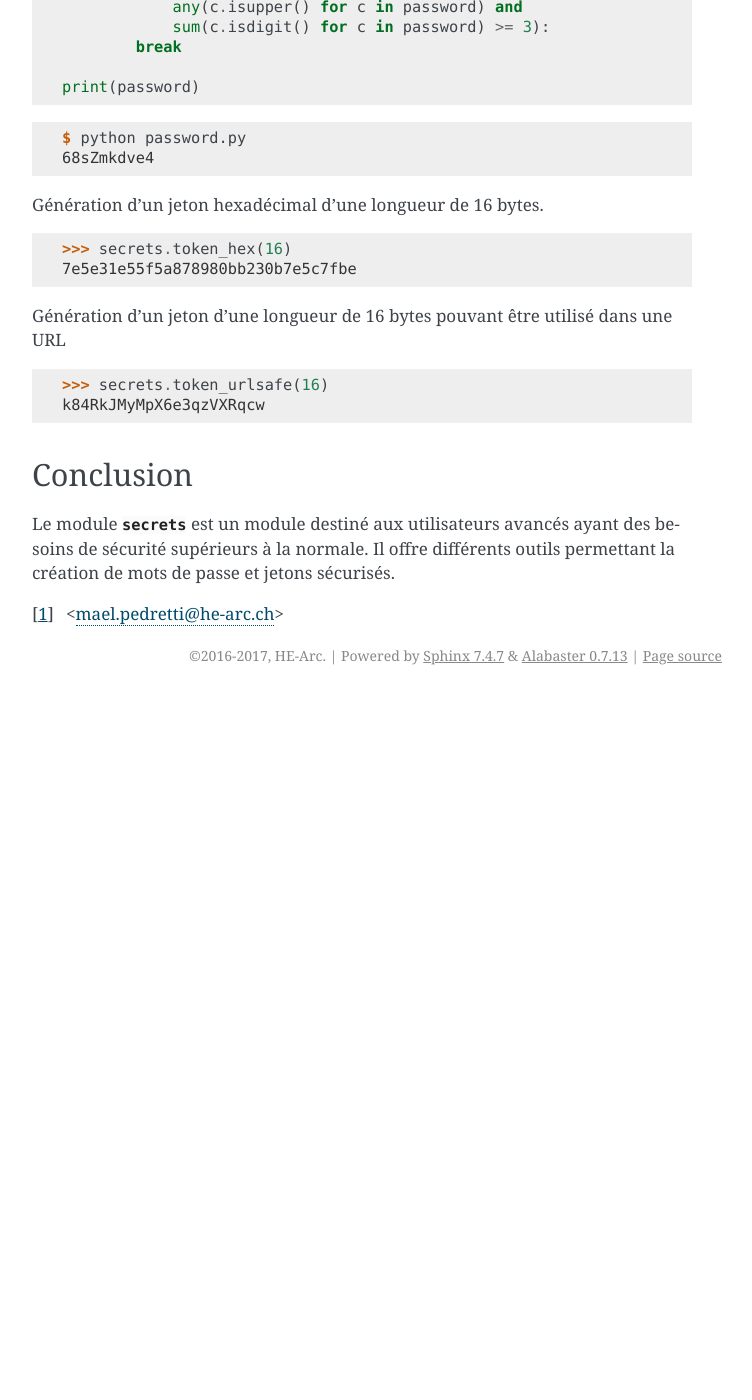
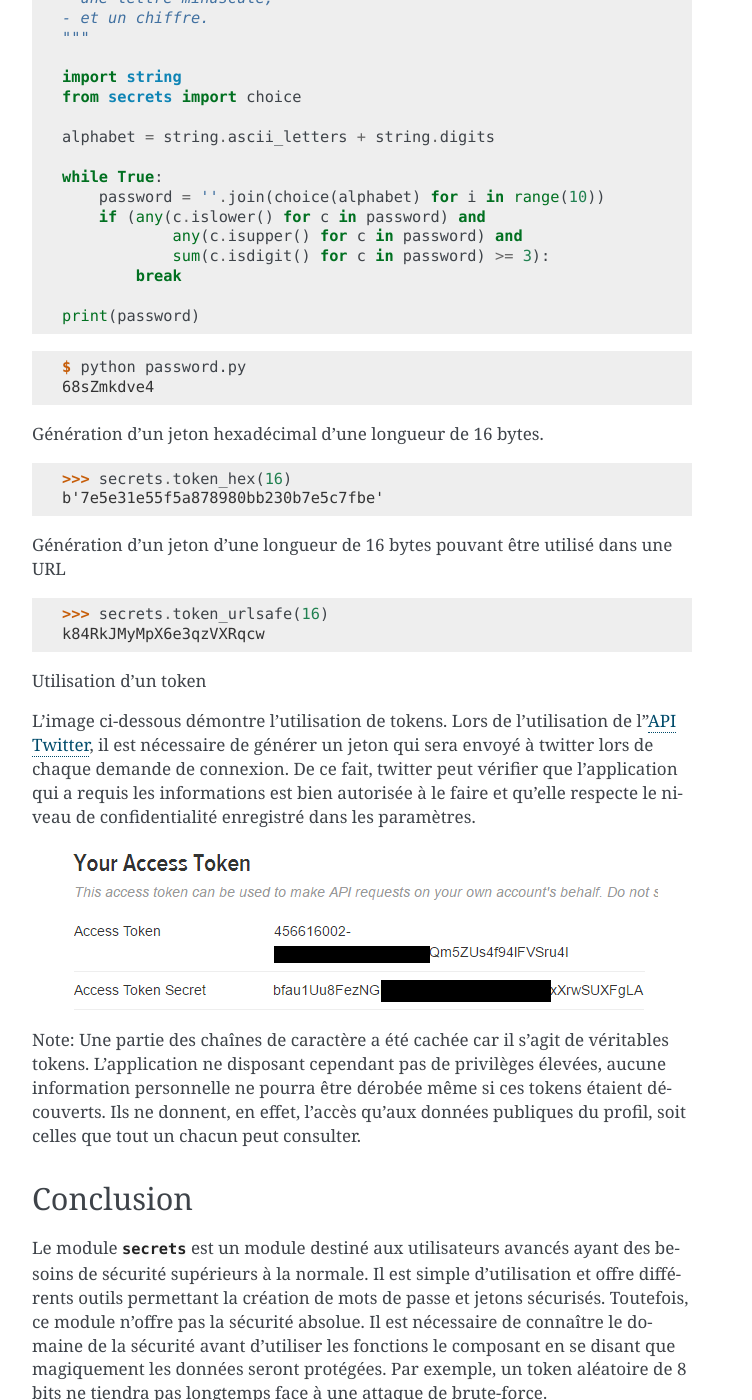
Before and after one commit to HE-Arc/livre-python, a Sphinx documentation site: the page built from source/secrets/index.rst, in a window 1280 px wide and 1400 px high, scrolled down 1969 px. Shown: the whole window, without its empty margins (388-1140 px from the left). Built offline with Sphinx 7.4.7, drawn with Linux system fonts in a browser that asks for light colours; before the commit the page ends 2664 px from its top, so only the background shows below that; some of the changed text lies outside the part shown.

Commit message:
Avancement du projet, ajout d'un exemple réaliste

```diff
--- a/source/secrets/index.rst
+++ b/source/secrets/index.rst
@@ -13,18 +13,21 @@ Par Maël Pedretti [#mp]_
 
 Introduction
 ------------
-:py:mod:`secrets` est un module python utilisé pour générer des nombres aléatoirs cryptographiquement forts. Ceux-ci sont utilisables pour gérer des données telles que des mots de passe, des authentifications, des jetons de sécurité et autres secrets associés. Ce module n'est disponible que depuis la version 3.6 de python (:pep:`506`).
+Avec une croissance toujours plus rapide et s'intégrant de plus en plus dans notre quotidien, l'informatique moderne requiert une sécurité accrue. Les équipements devenant de plus en plus puissants, il n'est plus suffisant d'utiliser des chaînes pseudo-aléatoires pour sécuriser une transmission. Pour remédier à ce problème, Python s'est aggrandi du module suivant.
 
-:py:mod:`secrets` devrait en particulier être utilisé de préférence au générateur de nombres pseudo-aléatoires par défaut dans le module :py:mod:`random`, qui est conçu pour la modélisation et la simulation et non pas la sécurité ou la cryptographie.
+:py:mod:`secrets` est un module python utilisé pour générer des chaînes de caractères aléatoires cryptographiquement fortes. Celles-ci sont utilisables pour gérer des données telles que des mots de passe, des authentifications, des jetons de sécurité et autres secrets associés. Ce module n'est disponible que depuis la version 3.6 de python (:pep:`506`).
+
 
 Utilisations
 ------------
+Ce mode devrait être utilisé de préférence au générateur de nombres pseudo-aléatoires par défaut dans le module :py:mod:`random`, qui est conçu pour la modélisation et la simulation et non pas la sécurité ou la cryptographie.
+
 Nombres aléatoires
 ******************
 Ce module donne accès à la source d'aléatoire la plus sécurisée que votre système d'exploitation fournit.
 
 - Classe :py:class:`secrets.SystemRandom` permet de générer des nombres aléatoires, voir :py:class:`random.SystemRandom` pour plus de détails
-- :py:func:`secrets.choice(sequence) <secrets.choice()>` retourne un élément aléatoire à partir de *séquence*
+- :py:func:`secrets.choice(séquence) <secrets.choice()>` retourne un élément aléatoire à partir d'une *séquence*
 - :py:func:`secrets.randbelow(i) <secrets.randbelow()>` retourne un nombre entier aléatoire entre zéro et *i*
 - :py:func:`secrets.randbits(j) <secrets.randbits()>` retourne un nombre entier aléatoire composé de *j* bits
 
@@ -44,7 +47,7 @@ D'après la documentation python, des jetons de 32 bytes sont suffisament sécur
 Autre
 *****
 
-- :py:func:`secrets.compare_digest(a,b) <secrets.compare_digest()>` permet de comparer deux chaînes de texte de manière à réduire le risque d'`attaques temporelles`_.
+- :py:func:`secrets.compare_digest(a,b) <secrets.compare_digest()>` permet de comparer deux chaînes de texte de manière à réduire le risque d'`attaques temporelles`_. Pour faire court, une attaque temporelle consiste à mesurer le temps requis pour comparer deux chaînes et de ce fait en déduire l'algorithme de comparaison afin de pouvoir subtiliser un mot de passe ou une chaîne de chiffrement.
 
 Exemples
 --------
@@ -61,7 +64,7 @@ Génération d'un jeton hexadécimal d'une longueur de 16 bytes.
 .. code-block:: pycon
 
     >>> secrets.token_hex(16)
-    7e5e31e55f5a878980bb230b7e5c7fbe
+    b'7e5e31e55f5a878980bb230b7e5c7fbe'
 
 Génération d'un jeton d'une longueur de 16 bytes pouvant être utilisé dans une URL
 
@@ -71,11 +74,22 @@ Génération d'un jeton d'une longueur de 16 bytes pouvant être utilisé dans u
     k84RkJMyMpX6e3qzVXRqcw
 
 
+Utilisation d'un token
+
+L'image ci-dessous démontre l'utilisation de tokens. Lors de l'utilisation de l'`API Twitter`_, il est nécessaire de générer un jeton qui sera envoyé à twitter lors de chaque demande de connexion. De ce fait, twitter peut vérifier que l'application qui a requis les informations est bien autorisée à le faire et qu'elle respecte le niveau de confidentialité enregistré dans les paramètres.
+
+.. image:: ./img/exampleTwitterApi.PNG
+    :scale: 100%
+    :align: center
+    :alt: twitter exemple of the use of tokens
+
+Note: Une partie des chaînes de caractère a été cachée car il s'agit de véritables tokens. L'application ne disposant cependant pas de privilèges élevées, aucune information personnelle ne pourra être dérobée même si ces tokens étaient découverts. Ils ne donnent, en effet, l'accès qu'aux données publiques du profil, soit celles que tout un chacun peut consulter.
+
 Conclusion
 ----------
 
 Le module :py:mod:`secrets` est un module destiné aux utilisateurs avancés ayant des besoins de sécurité supérieurs à la normale.
-Il offre différents outils permettant la création de mots de passe et jetons sécurisés.
+Il est simple d'utilisation et offre différents outils permettant la création de mots de passe et jetons sécurisés. Toutefois, ce module n'offre pas la sécurité absolue. Il est nécessaire de connaître le domaine de la sécurité avant d'utiliser les fonctions le composant en se disant que magiquement les données seront protégées. Par exemple, un token aléatoire de 8 bits ne tiendra pas longtemps face à une attaque de brute-force.
 
 
 
@@ -88,3 +102,4 @@ Il offre différents outils permettant la création de mots de passe et jetons s
 .. _force brute: https://fr.wikipedia.org/wiki/Attaque_par_force_brute
 .. _API: https://fr.wikipedia.org/wiki/Interface_de_programmation
 .. _attaques temporelles: https://fr.wikipedia.org/wiki/Attaque_temporelle
+.. _API Twitter: https://dev.twitter.com/oauth
```
Also changed, not shown: other parts of source/secrets/index.rst (+1 -1 lines), source/secrets/img/exampleTwitterApi.PNG (added), source/secrets/img/lock.png (renamed from source/secrets/lock.png).
